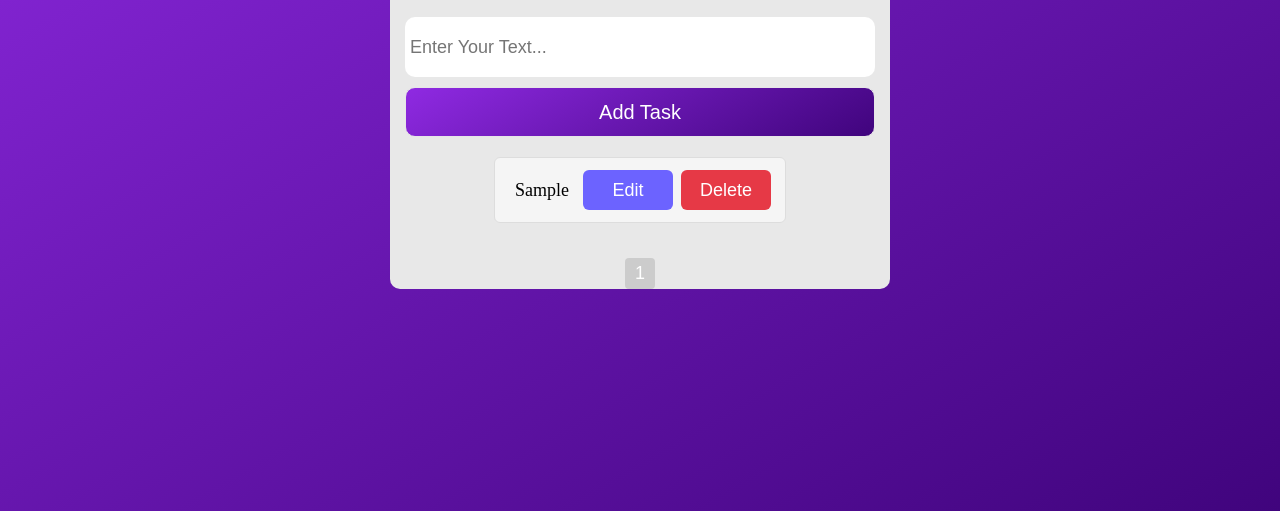
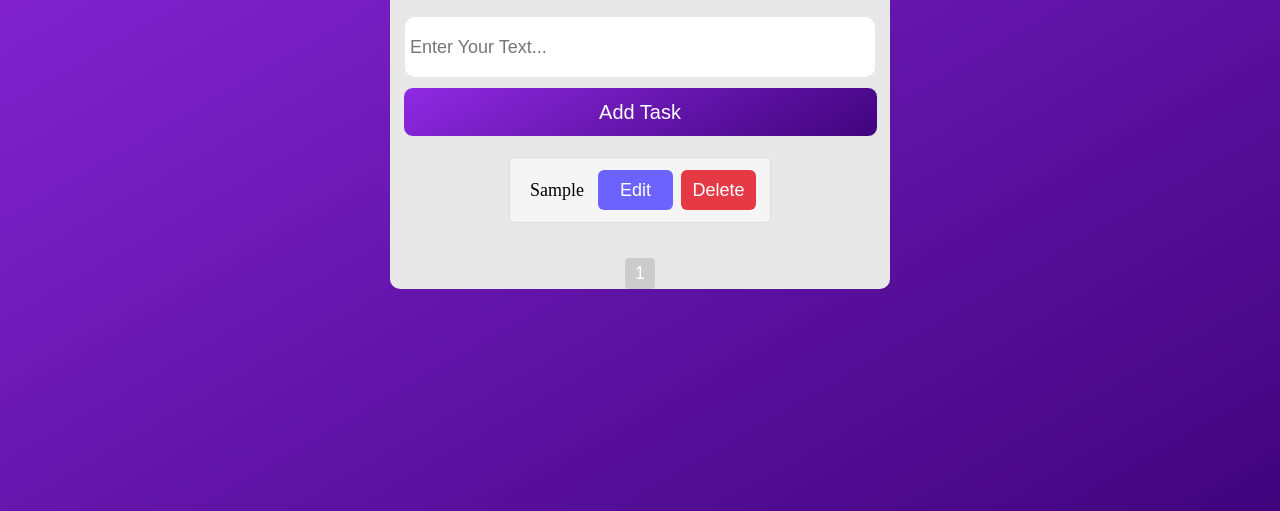
Before and after one commit to AmalMansour19/To-Do-List, a plain HTML site: page index.html in a window 1280 px wide. Both pictures are taken after typing "Sample" into the empty fields and a click on the button "Add Task". Shown: the part 289-800 px from the top of the page. Drawn offline with Linux system fonts and the light colour scheme.

Commit message:
update project

```diff
--- a/css/style.css
+++ b/css/style.css
@@ -8,7 +8,8 @@ body{
     min-height:100vh;
 }
 .container {
-    width: 500px;
+    width: 90%;
+    max-width: 500px;
     height: min-content;
     background-color: rgb(232, 232, 232);
     margin: auto;
@@ -25,7 +26,8 @@ body{
     border-radius: 10px;
 }
 .todo-input{
-    width: 470px;
+    width:95%;
+    max-width: 470px;
     height: 60px;
     border-radius: 10px;
     padding: 5px;
@@ -37,7 +39,8 @@ body{
 
 
 .AddTask {
-    width: 470px;
+    width: 95%;
+    max-width: ;
     height: 50px;
         background:linear-gradient(150deg,#8f2ae2,#40047d);
     border: none;
@@ -114,13 +117,16 @@ cursor: pointer;
     border: 1px solid #ccc;
     border-radius: 6px;
     padding: 5px 8px;
-    min-width: 0;         /* مهم مع flex علشان ميكبرش غصب */
+    min-width: 0;
+    width: 90%;      /* مهم مع flex علشان ميكبرش غصب */
 }
 
 
 
 .Delete,.edit,.save{
-    width: 90px;
+
+    max-width: 80px;
+    width: 75px;
     height: 40px;
     background-color: #6c63ff;
     color: #fff;
```
